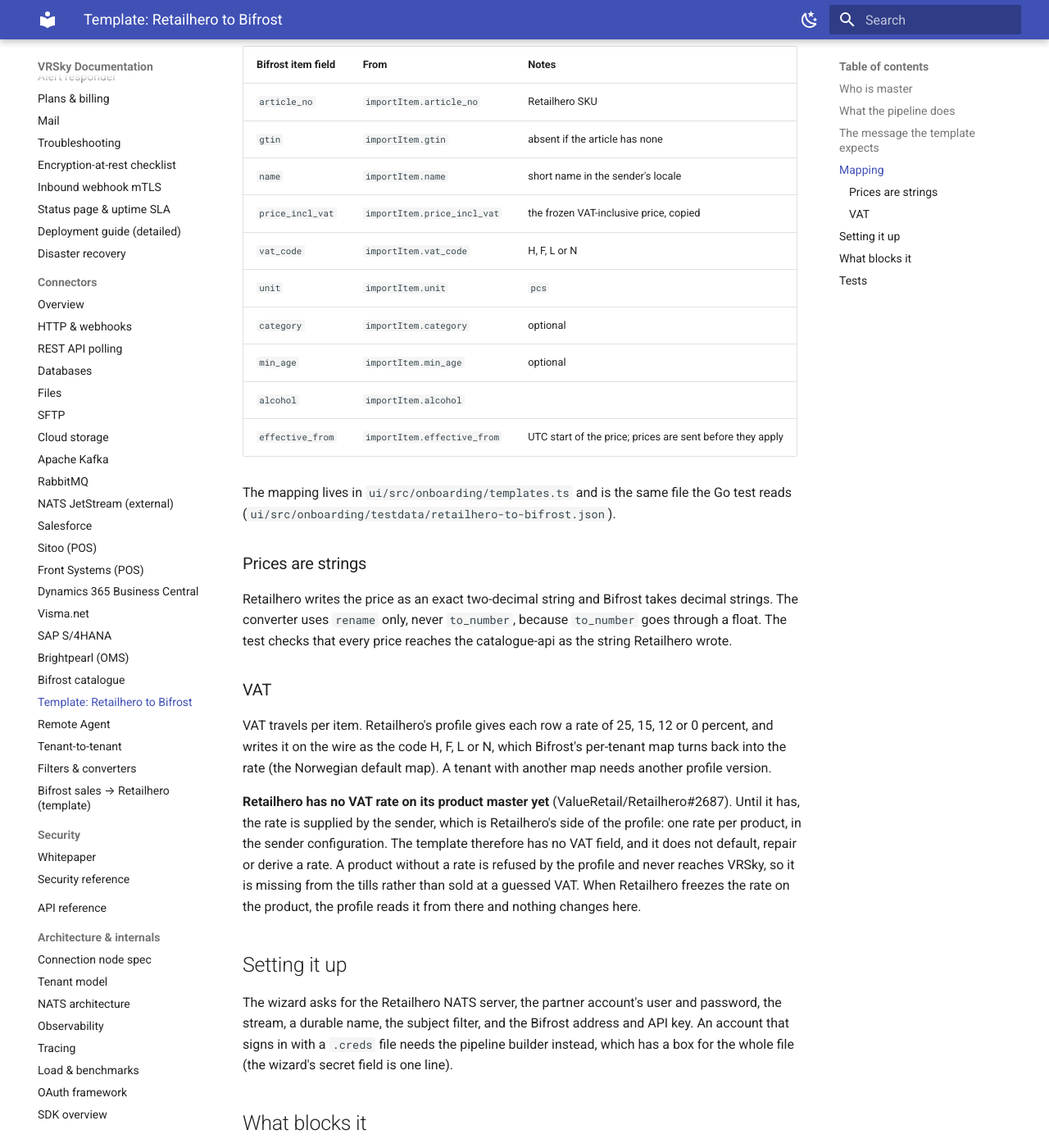
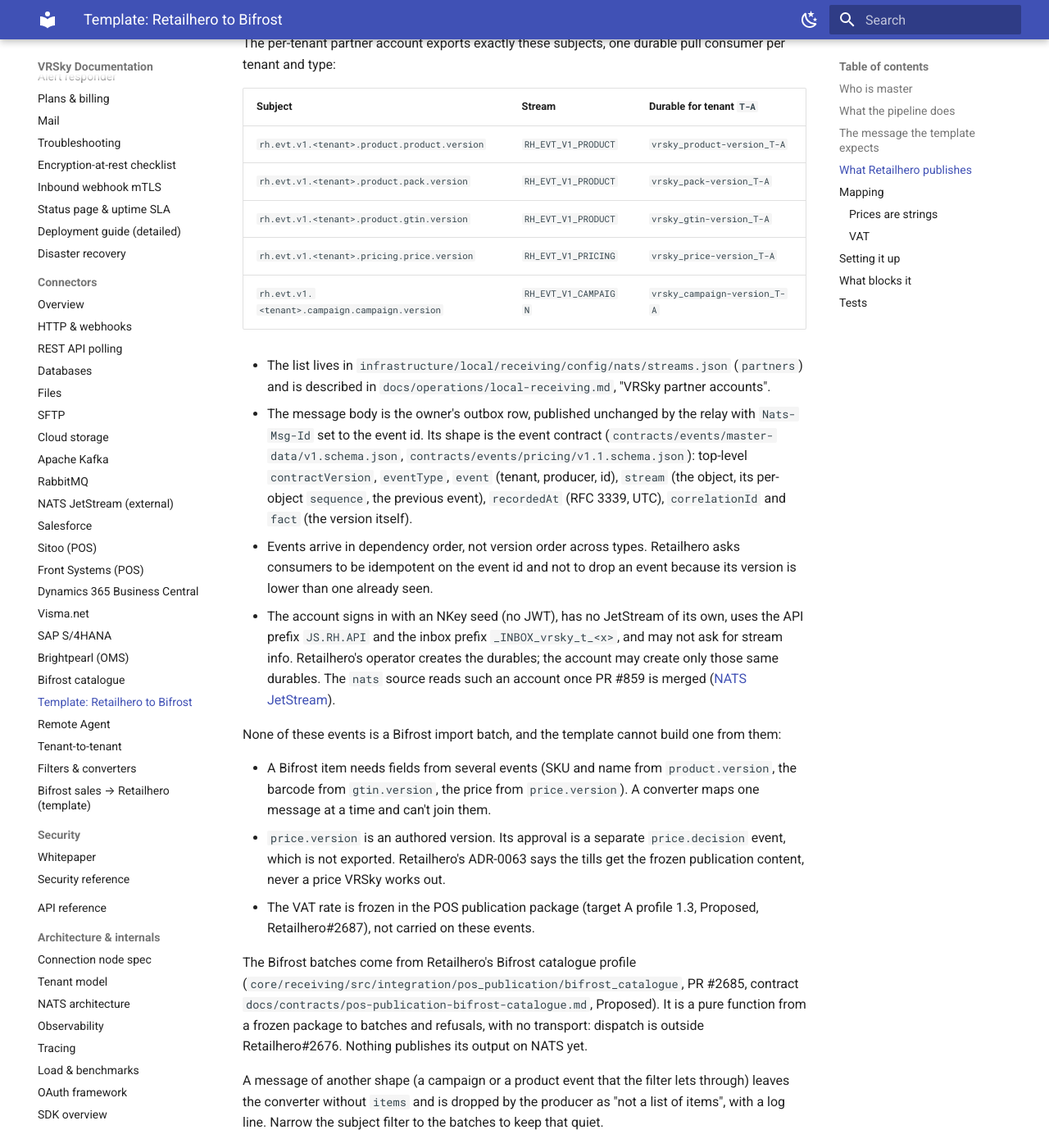
Before and after one commit to ValueRetail/vrsky, an MkDocs documentation site: the page built from docs/connectors/retailhero-to-bifrost.md, in a window 1280 px wide and 1400 px high, scrolled down 2216 px. Shown: the whole window at 82% size. Built offline with MkDocs 1.6.1 and Material for MkDocs 9.7.7, drawn with Linux system fonts in a browser that asks for light colours; some of the changed text lies outside the part shown.

Commit message:
docs(templates): what Retailhero publishes, and why the template can't read it yet (#860)
* docs(templates): say what Retailhero publishes to the partner account (#855)

Retailhero#2680 closed. The partner account carries product, pack, GTIN,
price and campaign events, none of which is a Bifrost import batch, and the
Bifrost profile has no transport yet. The doc drops the "this shape is an
assumption" warning and states the facts with sources; the wizard help
names the real subject, stream and durable patterns.

Refs #855

Co-Authored-By: Claude Opus 5.5 <noreply@anthropic.com>

* docs(templates): note Retailhero's deliver policy on a bound durable (#855)

Review findings: a durable Retailhero's operator creates delivers all, so
the template's "new" applies only to a durable VRSky creates. Also says
which PR did what and that target A 1.3 is Proposed.

Refs #855

Co-Authored-By: Claude Opus 5.5 <noreply@anthropic.com>

---------

Co-authored-by: Ludvik Kringlebotn Hoff <ludvik0205@gmail.com>
Co-authored-by: Claude Opus 5.5 <noreply@anthropic.com>

````diff
--- a/docs/connectors/retailhero-to-bifrost.md
+++ b/docs/connectors/retailhero-to-bifrost.md
@@ -10,7 +10,9 @@ rh.evt.v1.<tenant>.…  ─►  nats source ─► converter ─► bifrost_cata
 ```
 
 It is marked **beta**. It deploys, and its converter and producer are tested
-against Retailhero's fixtures, but it cannot run end to end yet (see
+against Retailhero's fixtures, but it cannot run end to end yet: Retailhero
+does not publish the Bifrost batches (see
+[What Retailhero publishes](#what-retailhero-publishes) and
 [What blocks it](#what-blocks-it)).
 
 ## Who is master
@@ -36,7 +38,11 @@ template.
    is `new`, so a start does not push the whole stream into the pipeline (see
    [NATS JetStream](nats.md)). A durable that is new or renamed therefore
    misses the catalogue as it stands and only gets the batches published
-   after it exists. In `delta` mode a full-kind batch is applied as an
+   after it exists. That holds for a durable VRSky creates. On a Retailhero
+   partner account the operator creates the durable and VRSky only binds it
+   (`create_durable: false`), so Retailhero's own policy applies, which is
+   `all` today (`ConsumerSpec::to_config` in its `messaging.rs`). In `delta`
+   mode a full-kind batch is applied as an
    upsert and removes nothing, so it does not replace the catalogue either.
    Loading a store from scratch is the full-list variant (#856).
 2. **Converter.** Takes the `rows` of one batch and returns
@@ -79,13 +85,71 @@ in an import (the last duplicate wins). A full package gives the same article
 several rows with different `effective_from`; they sit in different batches,
 and sent as one message the earlier prices would be lost.
 
-!!! warning "This shape is an assumption"
-    Retailhero's profile is a pure mapping function. How its output is wrapped
-    in a `rh.evt.v1` event, and on which subject, is not decided yet (the
-    partner export is ValueRetail/Retailhero#2680). The fixtures in
-    `src/test/fixtures/retailhero` are the profile's own expected output, cut
-    into one message per batch. If the event looks different, change the
-    converter's `rows` / `importItem` paths.
+This is what VRSky needs, not something Retailhero publishes today. The
+fixtures in `src/test/fixtures/retailhero` are the profile's own expected
+output (Retailhero `tests/fixtures/pos-publication/bifrost-catalogue/v1`), cut
+into one message per batch. When Retailhero publishes the batches, the
+converter's `rows` / `importItem` paths follow wherever that event puts them
+(inside `fact`, if it is built like Retailhero's other events), and the
+subject filter names its subject.
+
+## What Retailhero publishes
+
+Checked against Retailhero's main branch on 2026-11-11, after
+ValueRetail/Retailhero#2680 closed: PR #2692 built the partner accounts, and
+PR #2720 (for Retailhero#2714) made product, pricing and campaign publish
+through the relay.
+
+The per-tenant partner account exports exactly these subjects, one durable
+pull consumer per tenant and type:
+
+| Subject | Stream | Durable for tenant `T-A` |
+|---|---|---|
+| `rh.evt.v1.<tenant>.product.product.version` | `RH_EVT_V1_PRODUCT` | `vrsky_product-version_T-A` |
+| `rh.evt.v1.<tenant>.product.pack.version` | `RH_EVT_V1_PRODUCT` | `vrsky_pack-version_T-A` |
+| `rh.evt.v1.<tenant>.product.gtin.version` | `RH_EVT_V1_PRODUCT` | `vrsky_gtin-version_T-A` |
+| `rh.evt.v1.<tenant>.pricing.price.version` | `RH_EVT_V1_PRICING` | `vrsky_price-version_T-A` |
+| `rh.evt.v1.<tenant>.campaign.campaign.version` | `RH_EVT_V1_CAMPAIGN` | `vrsky_campaign-version_T-A` |
+
+- The list lives in `infrastructure/local/receiving/config/nats/streams.json`
+  (`partners`) and is described in `docs/operations/local-receiving.md`,
+  "VRSky partner accounts".
+- The message body is the owner's outbox row, published unchanged by the
+  relay with `Nats-Msg-Id` set to the event id. Its shape is the event
+  contract (`contracts/events/master-data/v1.schema.json`,
+  `contracts/events/pricing/v1.1.schema.json`): top-level `contractVersion`,
+  `eventType`, `event` (tenant, producer, id), `stream` (the object, its
+  per-object `sequence`, the previous event), `recordedAt` (RFC 3339, UTC),
+  `correlationId` and `fact` (the version itself).
+- Events arrive in dependency order, not version order across types.
+  Retailhero asks consumers to be idempotent on the event id and not to drop
+  an event because its version is lower than one already seen.
+- The account signs in with an NKey seed (no JWT), has no JetStream of its
+  own, uses the API prefix `JS.RH.API` and the inbox prefix
+  `_INBOX_vrsky_t_<x>`, and may not ask for stream info. Retailhero's operator
+  creates the durables; the account may create only those same durables. The
+  `nats` source reads such an account once PR #859 is merged
+  ([NATS JetStream](nats.md)).
+
+None of these events is a Bifrost import batch, and the template cannot build
+one from them:
+
+- A Bifrost item needs fields from several events (SKU and name from
+  `product.version`, the barcode from `gtin.version`, the price from
+  `price.version`). A converter maps one message at a time and can't join
+  them.
+- `price.version` is an authored version. Its approval is a separate
+  `price.decision` event, which is not exported. Retailhero's ADR-0063 says
+  the tills get the frozen publication content, never a price VRSky works out.
+- The VAT rate is frozen in the POS publication package (target A profile
+  1.3, Proposed, Retailhero#2687), not carried on these events.
+
+The Bifrost batches come from Retailhero's Bifrost catalogue profile
+(`core/receiving/src/integration/pos_publication/bifrost_catalogue`, PR #2685,
+contract `docs/contracts/pos-publication-bifrost-catalogue.md`, Proposed). It
+is a pure function from a frozen package to batches and refusals, with no
+transport: dispatch is outside Retailhero#2676. Nothing publishes its output
+on NATS yet.
 
 A message of another shape (a campaign or a product event that the filter lets
 through) leaves the converter without `items` and is dropped by the producer
@@ -140,11 +204,18 @@ the profile reads it from there and nothing changes here.
 
 ## Setting it up
 
-The wizard asks for the Retailhero NATS server, the partner account's user and
-password, the stream, a durable name, the subject filter, and the Bifrost
-address and API key. An account that signs in with a `.creds` file needs the
-pipeline builder instead, which has a box for the whole file (the wizard's
-secret field is one line).
+The wizard asks for the Retailhero NATS server, a user and password, the
+stream, a durable name, the subject filter, and the Bifrost address and API
+key. An account that signs in with a `.creds` file needs the pipeline builder
+instead, which has a box for the whole file (the wizard's secret field is one
+line).
+
+Retailhero's partner account signs in with an NKey seed instead, and needs the
+API prefix `JS.RH.API`, its inbox prefix and `create_durable: false` (see
+[What Retailhero publishes](#what-retailhero-publishes)). The wizard can't set
+those yet. Once PR #859 is merged, set them on the source in the pipeline
+builder. Use the stream, durable and subject Retailhero names for the batch
+event; each durable is filtered to exactly one subject.
 
 ## What blocks it
 
@@ -153,10 +224,14 @@ secret field is one line).
   Whether it also keeps `vat_code` or switches to `vat_rate` next to the
   inclusive price is for that change to settle; if it takes `vat_rate`, the
   converter maps `importItem.vat_code` to `catalogueItem.vat_rate` instead.
-- **Retailhero must publish the batches** on the partner account (#2680) in a
-  shape the converter reads, one batch per message. Open: whether Bifrost's
-  per-item `effective_from` later than the import start is kept inside a full
-  import.
+- **Retailhero must publish the batches.** The partner account (#2680) carries
+  product, pack, GTIN, price and campaign events, which the template can't use
+  (see [What Retailhero publishes](#what-retailhero-publishes)). The batches
+  need a dispatch on Retailhero's side that runs the Bifrost profile and
+  publishes each batch as its own event on a subject exported to the partner
+  account. No Retailhero issue for that was found on 2026-11-11. Also open:
+  whether Bifrost keeps a per-item `effective_from` later than the import
+  start inside a full import.
 - **Removals and full lists.** A delta cannot remove an article or withdraw a
   price. Retailhero's profile refuses delistings and retirements for that
   reason. The first load and a clean-up need a full import, which needs the
````
Also changed, not shown: plans/issue-855-retailhero-event-shape.md (added, +61 -0 lines), 1 other file.
